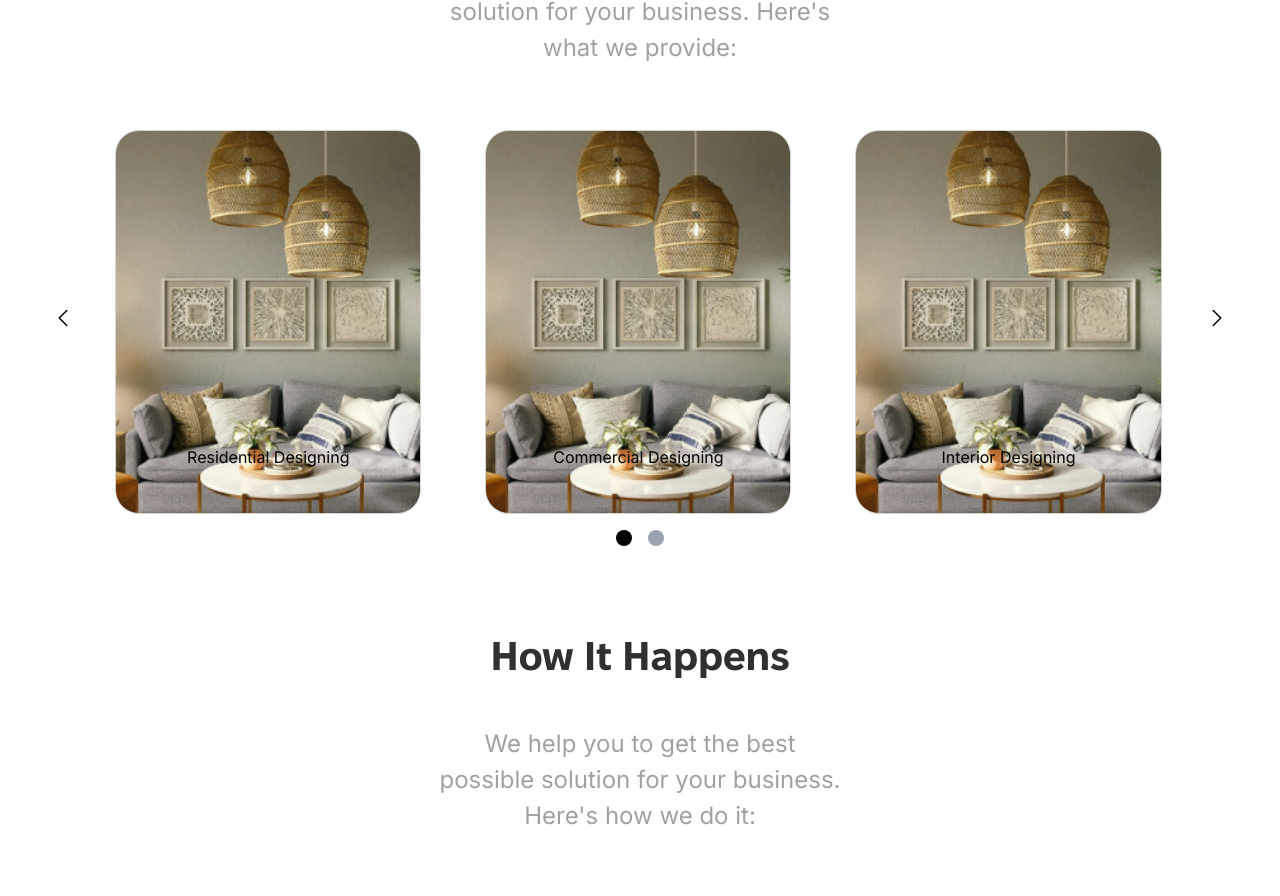
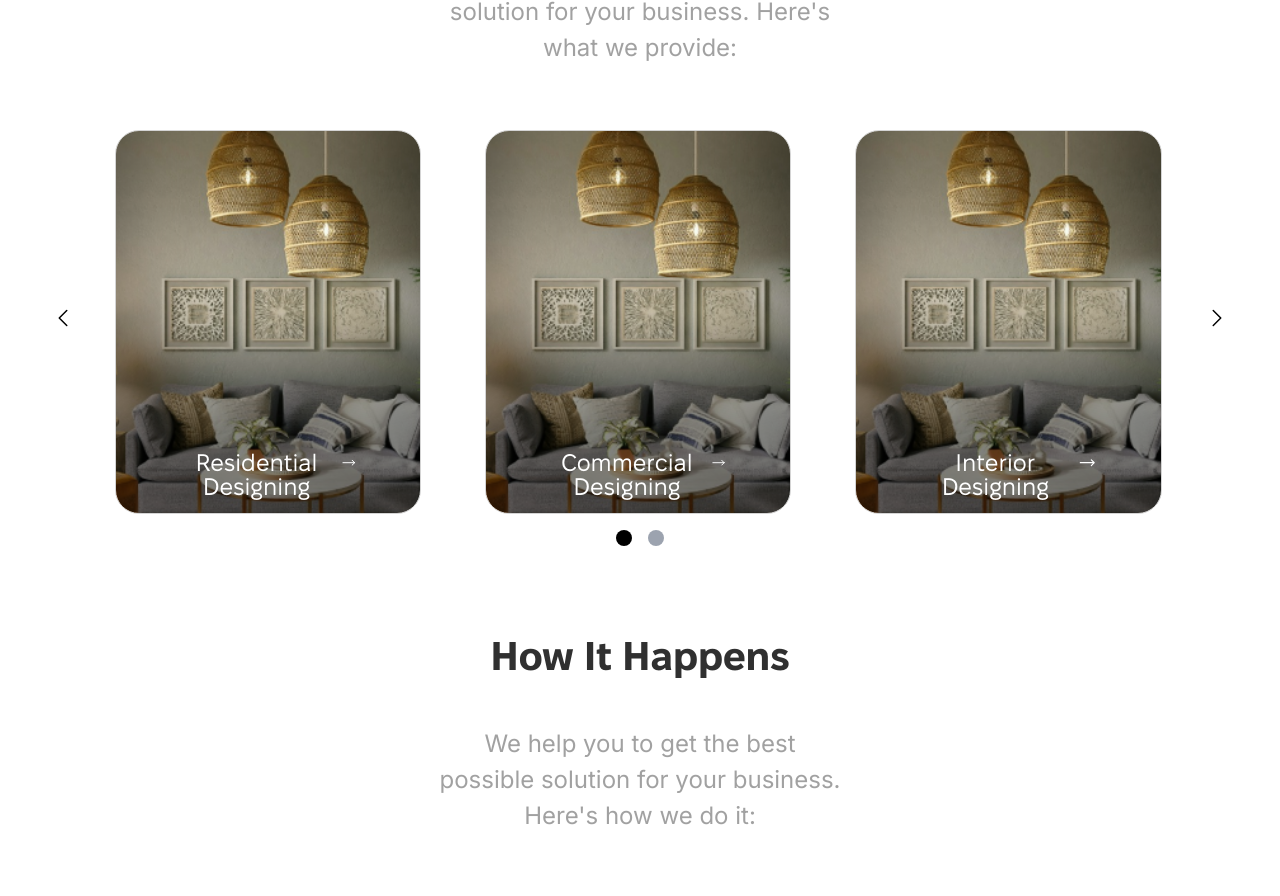
Before and after one commit to AroraKaran19/inview-interior, a Next.js app: page / in a window 1280 px wide. Shown: the part 1032-1928 px from the top of the page. Built offline with nearby package versions, Linux system fonts and the light colour scheme.

Commit message:
home page half done

```diff
--- a/app/HomePage.css
+++ b/app/HomePage.css
@@ -16,6 +16,7 @@ section.home-hero-section {
         opacity: 0;
         transform: translateX(-20px);
     }
+
     100% {
         opacity: 1;
         transform: translateX(0);
@@ -33,6 +34,7 @@ section.home-hero-section .left-images img {
         opacity: 0;
         transform: translateX(20px);
     }
+
     100% {
         opacity: 1;
         transform: translateX(0);
@@ -67,10 +69,12 @@ section.home-hero-section .hero-text {
         opacity: 0;
         transform: translateY(20px);
     }
+
     50% {
         opacity: 1;
         transform: translateY(20px);
     }
+
     100% {
         opacity: 1;
         transform: translateY(50);
@@ -93,9 +97,11 @@ section.home-hero-section .hero-text .head-text h1 {
     &:nth-child(1) {
         animation-delay: 0.5s;
     }
+
     &:nth-child(2) {
         animation-delay: 1s;
     }
+
     &:nth-child(3) {
         animation-delay: 1.5s;
     }
@@ -105,6 +111,7 @@ section.home-hero-section .hero-text .head-text h1 {
     0% {
         opacity: 0;
     }
+
     100% {
         opacity: 1;
     }
@@ -125,9 +132,11 @@ section.home-hero-section .hero-text .sub-text {
     0% {
         transform: translateY(0);
     }
+
     50% {
         transform: translateY(-10px);
     }
+
     100% {
         transform: translateY(0);
     }
@@ -161,18 +170,50 @@ section.home-second-section .home-second-section-content .home-section-services-
     height: clamp(10rem, 30vw, 37.25rem);
     padding: clamp(0rem, 5vw, 3rem) clamp(0rem, 5vw, 8rem);
     scroll-snap-align: center;
+    box-shadow: inset 0 -150px 100px rgba(0, 0, 0, 0.5);
+    transition: all 0.7s ease-in-out;
+
+    .home-section-services-card-title {
+        color: white;
+        transform: translateY(95%);
+        transition: all 0.7s ease-in-out;
+
+        span {
+            font-family: "Fixel Regular", sans-serif;
+            font-size: clamp(0rem, 5vw, 1.5rem);
+            transition: all 0.7s ease-in-out;
+        }
+
+        svg {
+            height: clamp(0rem, 5vw, 1.5rem);
+            transition: all 0.7s ease-in-out;
+        }
+    }
 }
 
-section.home-second-section .home-second-section-content .home-section-services-card::after {
-    content: '';
-    position: absolute;
-    left: 20px;
-    right: 20px;
-    bottom: 10px;
-    height: 20px;
-    box-shadow: 0 10px 15px rgba(0, 0, 0, 0.2);
-    z-index: -1;
-    border-radius: 10px;
+section.home-second-section .home-second-section-content .home-section-services-card:hover {
+    cursor: default;
+    box-shadow: inset 0 -1700px 1000px rgba(0, 0, 0, 0.5);
+    transform: scale(1.02);
+    transition: all 0.7s ease-in-out;
+
+    .home-section-services-card-title {
+        transform: translateY(0);
+        flex-direction: column;
+        align-items: center;
+        transition: all 0.7s ease-in-out;
+
+        span {
+            width: 100%;
+            transition: all 0.7s ease-in-out;
+        }
+
+        svg {
+            width: 100%;
+            transition: all 0.7s ease-in-out;
+        }
+
+    }
 }
 
 /* Third Section */
--- a/app/components/Carousel.tsx
+++ b/app/components/Carousel.tsx
@@ -69,7 +69,7 @@ const Carousel = ({ items }: CarouselProps) => {
 
   return (
     <>
-      <div className="carousel-container flex gap-16 overflow-x-scroll transition-all duration-500 ease-in-out" ref={carouselRef}>
+      <div className="relative carousel-container flex gap-16 overflow-x-scroll overflow-y-hidden transition-all duration-500 ease-in-out" ref={carouselRef}>
         {items.map((item, index) => (
           <ServicesCard key={index} title={item.title} description={item.description} imageUrl={item.imageUrl} />
         ))}
--- a/app/components/HeroArrow.tsx
+++ b/app/components/HeroArrow.tsx
@@ -5,6 +5,10 @@ import React, { useEffect } from 'react'
 const HeroArrow = () => {
 
     useEffect(() => {
+
+        // Window scroll to top
+        window.scrollTo(0, 0);
+
         setTimeout(() => {
 			const firstText = document.querySelector(".animate-fadeIn") as HTMLElement;
 			firstText?.classList.remove("animate-fadeIn");
--- a/app/components/HomeSection2.tsx
+++ b/app/components/HomeSection2.tsx
@@ -35,7 +35,7 @@ const HomeSection2 = () => {
       <section id='what-we-provide' className='home-second-section flex flex-col justify-center items-center w-full'>
         <h1 className='section-heading'>What We Provide</h1>
         <p className='section-sub-heading w-[35%] sm:w-full text-center'>We provide the best possible solution for your business. Here&apos;s what we provide:</p>
-        <div className="home-second-section-content h-full w-full flex flex-col relative">
+        <div className="home-second-section-content h-full w-full flex flex-col relative overflow-y-visible ">
           <Carousel items={services} />
         </div>
       </section>
--- a/app/components/ServicesCard.tsx
+++ b/app/components/ServicesCard.tsx
@@ -10,8 +10,13 @@ const ServicesCard = ({ title, description, imageUrl }: ServicesCardProps) => {
 
 	return (
 		<>
-			<div key={title} style={{backgroundImage: `url('${imageUrl}')`}} className={`relative bg-cover bg-center home-section-services-card flex w-[calc((100%-4.1rem*2)/3)] sm:w-full flex-shrink-0 flex-col justify-end items-center border-[#D4D4D4] border-[1px] rounded-3xl transition-all duration-500 ease-in-out`}>
-				<h2 className='home-section-services-card-title leading-none'>{title}</h2>
+			<div key={title} style={{ backgroundImage: `url('${imageUrl}')` }} className={`relative bg-cover bg-center home-section-services-card flex w-[calc((100%-4.1rem*2)/3)] sm:w-full flex-shrink-0 flex-col items-center border-[#D4D4D4] border-[1px] rounded-3xl`}>
+				<h2 className='home-section-services-card-title leading-none h-full flex justify-center gap-2'>
+					<span className='text-center h-fit'>{title}</span>
+					<svg xmlns="http://www.w3.org/2000/svg" fill="none" viewBox="0 0 24 24" strokeWidth={1.5} stroke="currentColor" className="flex justify-center items-center">
+						<path strokeLinecap="round" strokeLinejoin="round" d="M17.25 8.25 21 12m0 0-3.75 3.75M21 12H3" />
+					</svg>
+				</h2>
 				<p className='home-section-services-card-description text-center w-[50%]'>{description}</p>
 			</div>
 		</>
```
